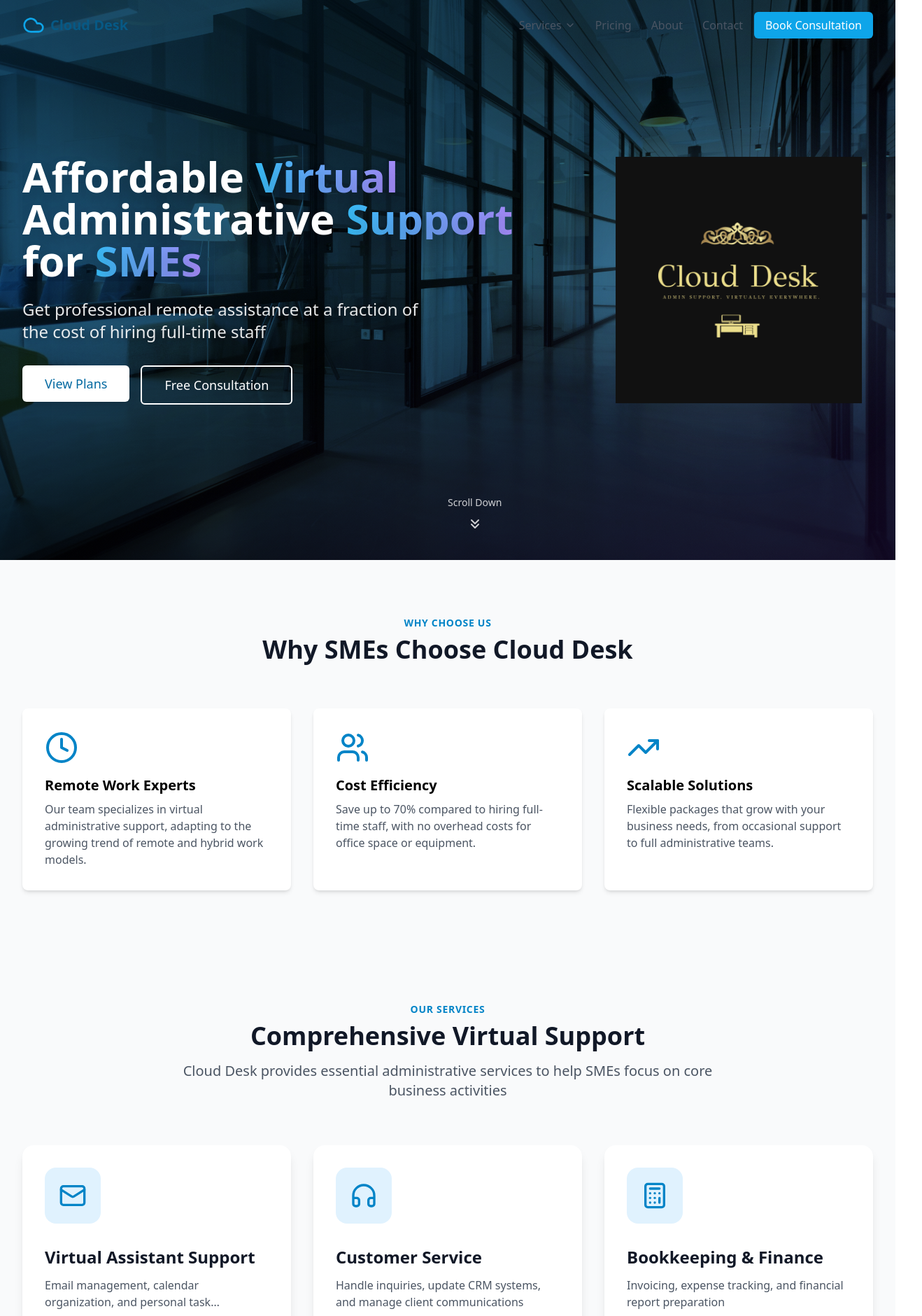
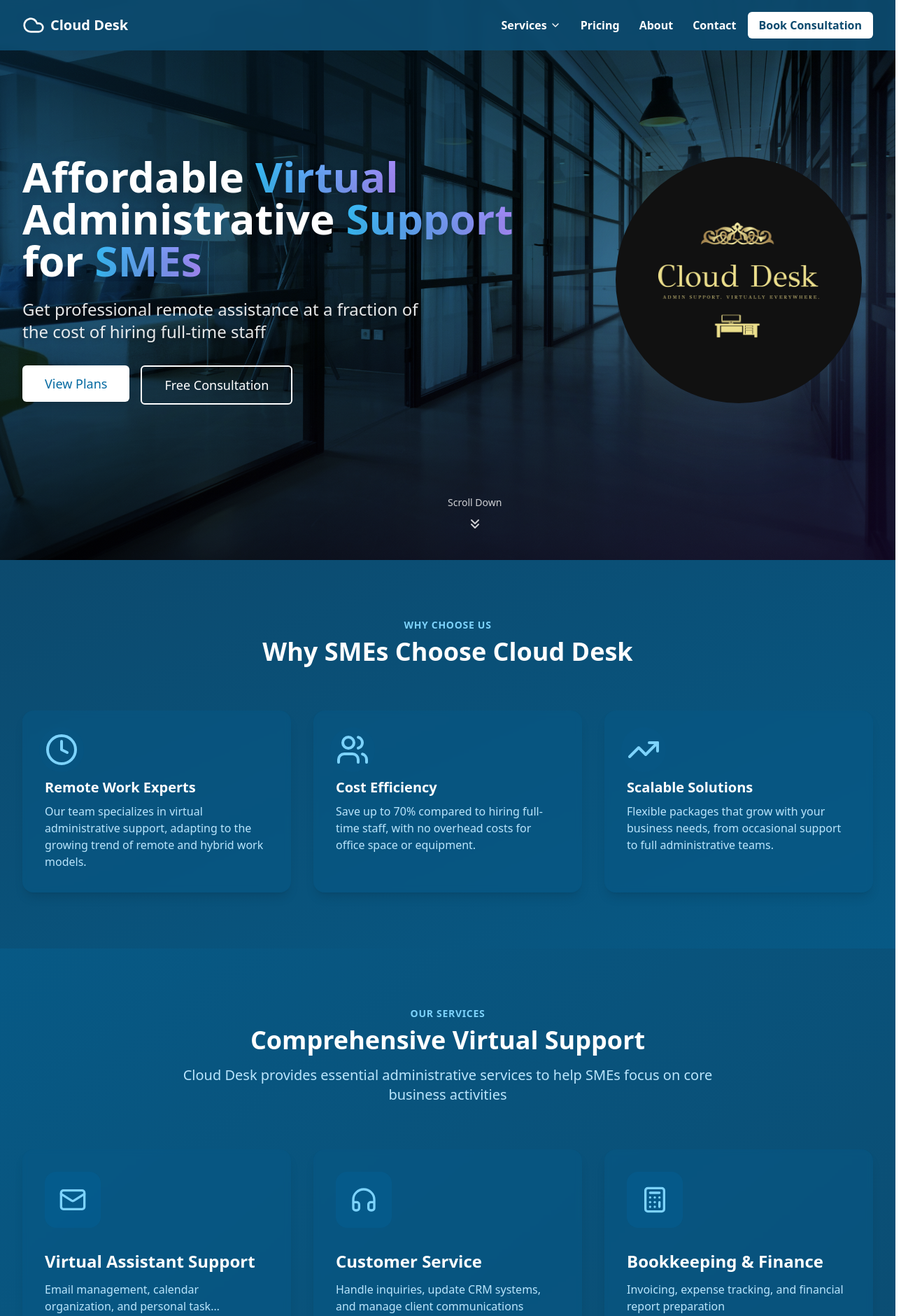
Before and after one commit to Mmulobi/cloud_desk, a React (Vite) app: page / in a window 1280 px wide. Shown: the top 1880 px of the page at 70% size, 1318 px wide, since content can reach past the window. Built offline with nearby package versions, Linux system fonts and the light colour scheme.

Commit message:
footer changes

```diff
--- a/src/components/Navbar.tsx
+++ b/src/components/Navbar.tsx
@@ -30,7 +30,7 @@
   return (
     <nav
       className={`fixed w-full z-50 transition-all duration-300 ${
-        scrolled ? 'bg-white shadow-lg py-2' : 'bg-transparent py-4'
+        scrolled ? 'bg-primary-900/95 backdrop-blur-sm shadow-lg py-2' : 'bg-primary-900/95 backdrop-blur-sm py-4'
       }`}
     >
       <div className="max-w-7xl mx-auto px-4 sm:px-6 lg:px-8">
@@ -41,8 +41,8 @@
             transition={{ duration: 0.5 }}
           >
             <Link to="/" className="flex items-center">
-              <Cloud className={`h-8 w-8 ${scrolled ? 'text-primary-600' : 'text-primary-500'}`} />
-              <span className={`ml-2 text-xl font-bold ${scrolled ? 'text-gray-800' : 'text-primary-800'}`}>
+              <Cloud className="h-8 w-8 text-white" />
+              <span className="ml-2 text-xl font-bold text-white">
                 Cloud Desk
               </span>
             </Link>
@@ -53,9 +53,7 @@
             <div className="relative group">
               <button
                 onClick={() => setServicesDropdown(!servicesDropdown)}
-                className={`px-3 py-2 rounded-md flex items-center ${
-                  location.pathname === '/services' ? 'text-primary-600' : 'text-gray-600 hover:text-primary-600'
-                }`}
+                className="px-3 py-2 rounded-md flex items-center font-bold text-white hover:text-primary-200"
               >
                 <span>Services</span>
                 <ChevronDown className="ml-1 h-4 w-4" />
@@ -184,25 +182,19 @@
 
             <Link
               to="/pricing"
-              className={`px-3 py-2 rounded-md ${
-                location.pathname === '/pricing' ? 'text-primary-600' : 'text-gray-600 hover:text-primary-600'
-              }`}
+              className="px-3 py-2 rounded-md font-bold text-white hover:text-primary-200"
             >
               Pricing
             </Link>
             <Link
               to="/about"
-              className={`px-3 py-2 rounded-md ${
-                location.pathname === '/about' ? 'text-primary-600' : 'text-gray-600 hover:text-primary-600'
-              }`}
+              className="px-3 py-2 rounded-md font-bold text-white hover:text-primary-200"
             >
               About
             </Link>
             <Link
               to="/contact"
-              className={`px-3 py-2 rounded-md ${
-                location.pathname === '/contact' ? 'text-primary-600' : 'text-gray-600 hover:text-primary-600'
-              }`}
+              className="px-3 py-2 rounded-md font-bold text-white hover:text-primary-200"
             >
               Contact
             </Link>
@@ -214,11 +206,7 @@
             >
               <Link
                 to="/contact"
-                className={`px-4 py-2 rounded-md font-medium ${
-                  scrolled
-                    ? 'bg-primary-600 text-white hover:bg-primary-700'
-                    : 'bg-primary-500 text-white hover:bg-primary-600'
-                }`}
+                className="px-4 py-2 rounded-md font-bold bg-white text-primary-900 hover:bg-primary-50"
               >
                 Book Consultation
               </Link>
@@ -229,9 +217,7 @@
           <div className="md:hidden flex items-center">
             <button
               onClick={() => setIsOpen(!isOpen)}
-              className={`p-2 rounded-md ${
-                scrolled ? 'text-gray-600 hover:text-gray-900' : 'text-gray-100 hover:text-white'
-              }`}
+              className="p-2 rounded-md text-white hover:text-primary-200"
             >
               {isOpen ? <X className="h-6 w-6" /> : <Menu className="h-6 w-6" />}
             </button>
@@ -244,24 +230,24 @@
             initial={{ opacity: 0, height: 0 }}
             animate={{ opacity: 1, height: 'auto' }}
             transition={{ duration: 0.2 }}
-            className="md:hidden bg-white shadow-lg rounded-b-lg mt-2 transform-gpu will-change-auto"
+            className="md:hidden bg-primary-900/95 backdrop-blur-sm shadow-lg rounded-b-lg mt-2 transform-gpu will-change-auto"
             style={{ transformOrigin: 'top' }}
           >
             <div className="py-3 space-y-1">
               <div>
                 <button
                   onClick={() => setServicesDropdown(!servicesDropdown)}
-                  className="w-full flex justify-between items-center px-4 py-3 text-gray-600 hover:bg-primary-50 hover:text-primary-600"
+                  className="w-full flex justify-between items-center px-4 py-3 text-white hover:text-primary-200"
                 >
                   <span>Services</span>
                   <ChevronDown className={`h-4 w-4 transition-transform ${servicesDropdown ? 'rotate-180' : ''}`} />
                 </button>
 
                 {servicesDropdown && (
-                  <div className="pl-6 bg-gray-50 py-2">
+                  <div className="pl-6 bg-primary-800/50 py-2">
                     <Link
                       to="/"
-                      className="block px-4 py-2 text-sm text-gray-600 hover:text-primary-600"
+                      className="block px-4 py-2 text-sm text-white hover:text-primary-200"
                       onClick={() => {
                         setIsOpen(false);
                         if (location.pathname === '/') {
@@ -280,7 +266,7 @@
                     </Link>
                     <Link
                       to="/"
-                      className="block px-4 py-2 text-sm text-gray-600 hover:text-primary-600"
+                      className="block px-4 py-2 text-sm text-white hover:text-primary-200"
                       onClick={() => {
                         setIsOpen(false);
                         if (location.pathname === '/') {
@@ -299,7 +285,7 @@
                     </Link>
                     <Link
                       to="/"
-                      className="block px-4 py-2 text-sm text-gray-600 hover:text-primary-600"
+                      className="block px-4 py-2 text-sm text-white hover:text-primary-200"
                       onClick={() => {
                         setIsOpen(false);
                         if (location.pathname === '/') {
@@ -318,7 +304,7 @@
                     </Link>
                     <Link
                       to="/"
-                      className="block px-4 py-2 text-sm text-gray-600 hover:text-primary-600"
+                      className="block px-4 py-2 text-sm text-white hover:text-primary-200"
                       onClick={() => {
                         setIsOpen(false);
                         if (location.pathname === '/') {
@@ -337,7 +323,7 @@
                     </Link>
                     <Link
                       to="/"
-                      className="block px-4 py-2 text-sm text-gray-600 hover:text-primary-600"
+                      className="block px-4 py-2 text-sm text-white hover:text-primary-200"
                       onClick={() => {
                         setIsOpen(false);
                         if (location.pathname === '/') {
@@ -356,7 +342,7 @@
                     </Link>
                     <Link
                       to="/"
-                      className="block px-4 py-2 text-sm text-gray-600 hover:text-primary-600"
+                      className="block px-4 py-2 text-sm text-white hover:text-primary-200"
                       onClick={() => {
                         setIsOpen(false);
                         if (location.pathname === '/') {
@@ -379,21 +365,21 @@
 
               <Link
                 to="/pricing"
-                className="block px-4 py-3 text-gray-600 hover:bg-primary-50 hover:text-primary-600"
+                className="block px-4 py-3 text-white hover:text-primary-200"
                 onClick={() => setIsOpen(false)}
               >
                 Pricing
               </Link>
               <Link
                 to="/about"
-                className="block px-4 py-3 text-gray-600 hover:bg-primary-50 hover:text-primary-600"
+                className="block px-4 py-3 text-white hover:text-primary-200"
                 onClick={() => setIsOpen(false)}
               >
                 About
               </Link>
               <Link
                 to="/contact"
-                className="block px-4 py-3 text-gray-600 hover:bg-primary-50 hover:text-primary-600"
+                className="block px-4 py-3 text-white hover:text-primary-200"
                 onClick={() => setIsOpen(false)}
               >
                 Contact
@@ -401,7 +387,7 @@
               <div className="px-4 pt-2 pb-3">
                 <Link
                   to="/contact"
-                  className="block w-full px-4 py-3 text-center font-medium bg-primary-600 text-white rounded-md hover:bg-primary-700 transform-gpu"
+                  className="block w-full px-4 py-3 text-center font-bold bg-white text-primary-900 rounded-md hover:bg-primary-50 transform-gpu"
                   onClick={() => setIsOpen(false)}
                 >
                   Book Consultation
--- a/src/pages/HomePage.tsx
+++ b/src/pages/HomePage.tsx
@@ -237,7 +237,7 @@
                 <img
                   src="/logo-color.png"
                   alt="Cloud Desk Logo"
-                  className="relative z-10 w-full max-w-sm mx-auto p-4 transform-gpu"
+                  className="relative z-10 w-full max-w-sm mx-auto p-4 transform-gpu rounded-full"
                 />
               </motion.div>
             </motion.div>
@@ -262,7 +262,7 @@
       </section>
 
       {/* Why Choose Us Section */}
-      <section className="py-20 bg-gray-50">
+      <section className="py-20 bg-gradient-to-br from-primary-900 to-primary-800">
         <div className="max-w-7xl mx-auto px-4 sm:px-6 lg:px-8">
           <motion.div
             className="text-center mb-16"
@@ -271,8 +271,24 @@
             viewport={{ once: true }}
             transition={{ duration: 0.6 }}
           >
-            <h2 className="text-sm font-semibold tracking-wider text-primary-600 uppercase mb-2">Why Choose Us</h2>
-            <h3 className="text-3xl md:text-4xl font-bold text-gray-900">Why SMEs Choose Cloud Desk</h3>
+            <motion.span
+              className="text-sm font-semibold tracking-wider text-primary-300 uppercase mb-2 inline-block"
+              initial={{ opacity: 0, y: 20 }}
+              whileInView={{ opacity: 1, y: 0 }}
+              viewport={{ once: true }}
+              transition={{ delay: 0.2 }}
+            >
+              Why Choose Us
+            </motion.span>
+            <motion.h2
+              className="text-3xl md:text-4xl font-bold text-white"
+              initial={{ opacity: 0, y: 20 }}
+              whileInView={{ opacity: 1, y: 0 }}
+              viewport={{ once: true }}
+              transition={{ delay: 0.3 }}
+            >
+              Why SMEs Choose Cloud Desk
+            </motion.h2>
           </motion.div>
 
           <motion.div
@@ -283,40 +299,49 @@
             variants={staggerContainer}
           >
             <motion.div
-              className="bg-white p-8 rounded-lg shadow-md hover:shadow-lg transition-all duration-300"
+              className="bg-primary-800/50 p-8 rounded-2xl shadow-lg hover:shadow-xl transition-all duration-300 group backdrop-blur-sm"
               variants={fadeInUp}
               whileHover={{ y: -10, transition: { duration: 0.3 } }}
             >
-              <Clock className="h-12 w-12 text-primary-600 mb-4" />
-              <h3 className="text-xl font-semibold mb-2">Remote Work Experts</h3>
-              <p className="text-gray-600">Our team specializes in virtual administrative support, adapting to the growing trend of remote and hybrid work models.</p>
+              <div className="relative">
+                <div className="absolute -top-2 -left-2 w-16 h-16 bg-primary-600/20 rounded-full opacity-20 group-hover:opacity-30 transition-all duration-300"></div>
+                <Clock className="h-12 w-12 text-primary-300 mb-4 relative z-10" />
+              </div>
+              <h3 className="text-xl font-semibold mb-2 text-white group-hover:text-primary-300 transition-colors">Remote Work Experts</h3>
+              <p className="text-primary-200">Our team specializes in virtual administrative support, adapting to the growing trend of remote and hybrid work models.</p>
             </motion.div>
 
             <motion.div
-              className="bg-white p-8 rounded-lg shadow-md hover:shadow-lg transition-all duration-300"
+              className="bg-primary-800/50 p-8 rounded-2xl shadow-lg hover:shadow-xl transition-all duration-300 group backdrop-blur-sm"
               variants={fadeInUp}
               whileHover={{ y: -10, transition: { duration: 0.3 } }}
             >
-              <Users className="h-12 w-12 text-primary-600 mb-4" />
-              <h3 className="text-xl font-semibold mb-2">Cost Efficiency</h3>
-              <p className="text-gray-600">Save up to 70% compared to hiring full-time staff, with no overhead costs for office space or equipment.</p>
+              <div className="relative">
+                <div className="absolute -top-2 -left-2 w-16 h-16 bg-primary-600/20 rounded-full opacity-20 group-hover:opacity-30 transition-all duration-300"></div>
+                <Users className="h-12 w-12 text-primary-300 mb-4 relative z-10" />
+              </div>
+              <h3 className="text-xl font-semibold mb-2 text-white group-hover:text-primary-300 transition-colors">Cost Efficiency</h3>
+              <p className="text-primary-200">Save up to 70% compared to hiring full-time staff, with no overhead costs for office space or equipment.</p>
             </motion.div>
 
             <motion.div
-              className="bg-white p-8 rounded-lg shadow-md hover:shadow-lg transition-all duration-300"
+              className="bg-primary-800/50 p-8 rounded-2xl shadow-lg hover:shadow-xl transition-all duration-300 group backdrop-blur-sm"
               variants={fadeInUp}
               whileHover={{ y: -10, transition: { duration: 0.3 } }}
             >
-              <TrendingUp className="h-12 w-12 text-primary-600 mb-4" />
-              <h3 className="text-xl font-semibold mb-2">Scalable Solutions</h3>
-              <p className="text-gray-600">Flexible packages that grow with your business needs, from occasional support to full administrative teams.</p>
+              <div className="relative">
+                <div className="absolute -top-2 -left-2 w-16 h-16 bg-primary-600/20 rounded-full opacity-20 group-hover:opacity-30 transition-all duration-300"></div>
+                <TrendingUp className="h-12 w-12 text-primary-300 mb-4 relative z-10" />
+              </div>
+              <h3 className="text-xl font-semibold mb-2 text-white group-hover:text-primary-300 transition-colors">Scalable Solutions</h3>
+              <p className="text-primary-200">Flexible packages that grow with your business needs, from occasional support to full administrative teams.</p>
             </motion.div>
           </motion.div>
         </div>
       </section>
 
       {/* Services Section */}
-      <section id="services" className="py-20 bg-gray-50">
+      <section id="services" className="py-20 bg-gradient-to-br from-primary-800 to-primary-900">
         <div className="max-w-7xl mx-auto px-4 sm:px-6 lg:px-8">
           <motion.div
             className="text-center mb-16"
@@ -325,11 +350,33 @@
             viewport={{ once: true }}
             transition={{ duration: 0.6 }}
           >
-            <h2 className="text-sm font-semibold tracking-wider text-primary-600 uppercase mb-2">Our Services</h2>
-            <h3 className="text-3xl md:text-4xl font-bold text-gray-900 mb-4">Comprehensive Virtual Support</h3>
-            <p className="text-xl text-gray-600 max-w-3xl mx-auto">
+            <motion.span
+              className="text-sm font-semibold tracking-wider text-primary-300 uppercase mb-2 inline-block"
+              initial={{ opacity: 0, y: 20 }}
+              whileInView={{ opacity: 1, y: 0 }}
+              viewport={{ once: true }}
+              transition={{ delay: 0.2 }}
+            >
+              Our Services
+            </motion.span>
+            <motion.h2
+              className="text-3xl md:text-4xl font-bold text-white mb-4"
+              initial={{ opacity: 0, y: 20 }}
+              whileInView={{ opacity: 1, y: 0 }}
+              viewport={{ once: true }}
+              transition={{ delay: 0.3 }}
+            >
+              Comprehensive Virtual Support
+            </motion.h2>
+            <motion.p
+              className="text-xl text-primary-200 max-w-3xl mx-auto"
+              initial={{ opacity: 0, y: 20 }}
+              whileInView={{ opacity: 1, y: 0 }}
+              viewport={{ once: true }}
+              transition={{ delay: 0.4 }}
+            >
               Cloud Desk provides essential administrative services to help SMEs focus on core business activities
-            </p>
+            </motion.p>
           </motion.div>
 
           <motion.div
@@ -342,7 +389,7 @@
             {services.map((service, index) => (
               <motion.div
                 key={index}
-                className="bg-white rounded-2xl shadow-lg overflow-hidden hover:shadow-2xl transition-all duration-500 group transform-gpu"
+                className="bg-primary-800/50 rounded-2xl shadow-lg overflow-hidden hover:shadow-2xl transition-all duration-500 group transform-gpu backdrop-blur-sm"
                 variants={fadeInUp}
                 whileHover={{
                   y: -15,
@@ -352,21 +399,21 @@
                 <Link to={service.link} className="block h-full">
                   <div className="p-8">
                     <div className="relative mb-8">
-                      <div className="w-20 h-20 bg-primary-100 rounded-2xl flex items-center justify-center mb-6 group-hover:bg-primary-200 transition-all duration-300 group-hover:rotate-6 transform transform-gpu">
-                        <service.icon className="w-10 h-10 text-primary-600" />
+                      <div className="w-20 h-20 bg-primary-700/30 rounded-2xl flex items-center justify-center mb-6 group-hover:bg-primary-600/40 transition-all duration-300 group-hover:rotate-6 transform transform-gpu">
+                        <service.icon className="w-10 h-10 text-primary-300" />
                       </div>
-                      <div className="absolute w-16 h-16 bg-primary-600/10 rounded-full -left-4 -top-4 group-hover:scale-150 transition-all duration-700 opacity-0 group-hover:opacity-30 transform-gpu"></div>
+                      <div className="absolute w-16 h-16 bg-primary-600/20 rounded-full -left-4 -top-4 group-hover:scale-150 transition-all duration-700 opacity-0 group-hover:opacity-30 transform-gpu"></div>
                     </div>
 
-                    <h3 className="text-2xl font-semibold text-gray-900 mb-3 group-hover:text-primary-600 transition-colors duration-300">
+                    <h3 className="text-2xl font-semibold text-white mb-3 group-hover:text-primary-300 transition-colors duration-300">
                       {service.title}
                     </h3>
 
-                    <p className="text-gray-600 mb-6 line-clamp-2">
+                    <p className="text-primary-200 mb-6 line-clamp-2">
                       {service.description}
                     </p>
 
-                    <div className="flex items-center text-primary-600 font-medium group-hover:translate-x-2 transition-transform duration-300 transform-gpu">
+                    <div className="flex items-center text-primary-300 font-medium group-hover:translate-x-2 transition-transform duration-300 transform-gpu">
                       <span>Learn more</span>
                       <svg className="ml-2 w-5 h-5 transition-transform duration-300 group-hover:translate-x-1 transform-gpu" fill="none" stroke="currentColor" viewBox="0 0 24 24" xmlns="http://www.w3.org/2000/svg">
                         <path strokeLinecap="round" strokeLinejoin="round" strokeWidth="2" d="M13 7l5 5-5 5M5 7l5 5-5 5" />
```
Also changed, not shown: src/components/Footer.tsx (+6 -2 lines), 1 other file (tests, documents, lock files or other folders).
